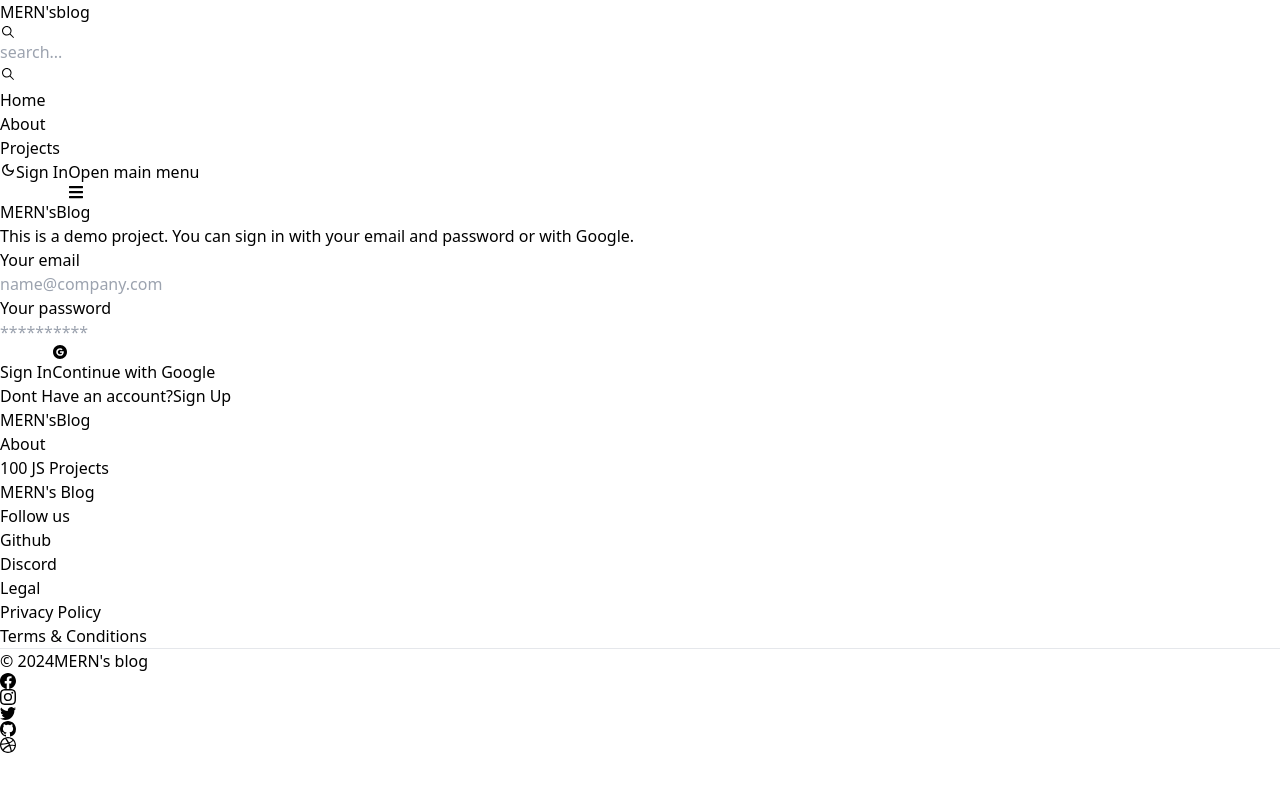
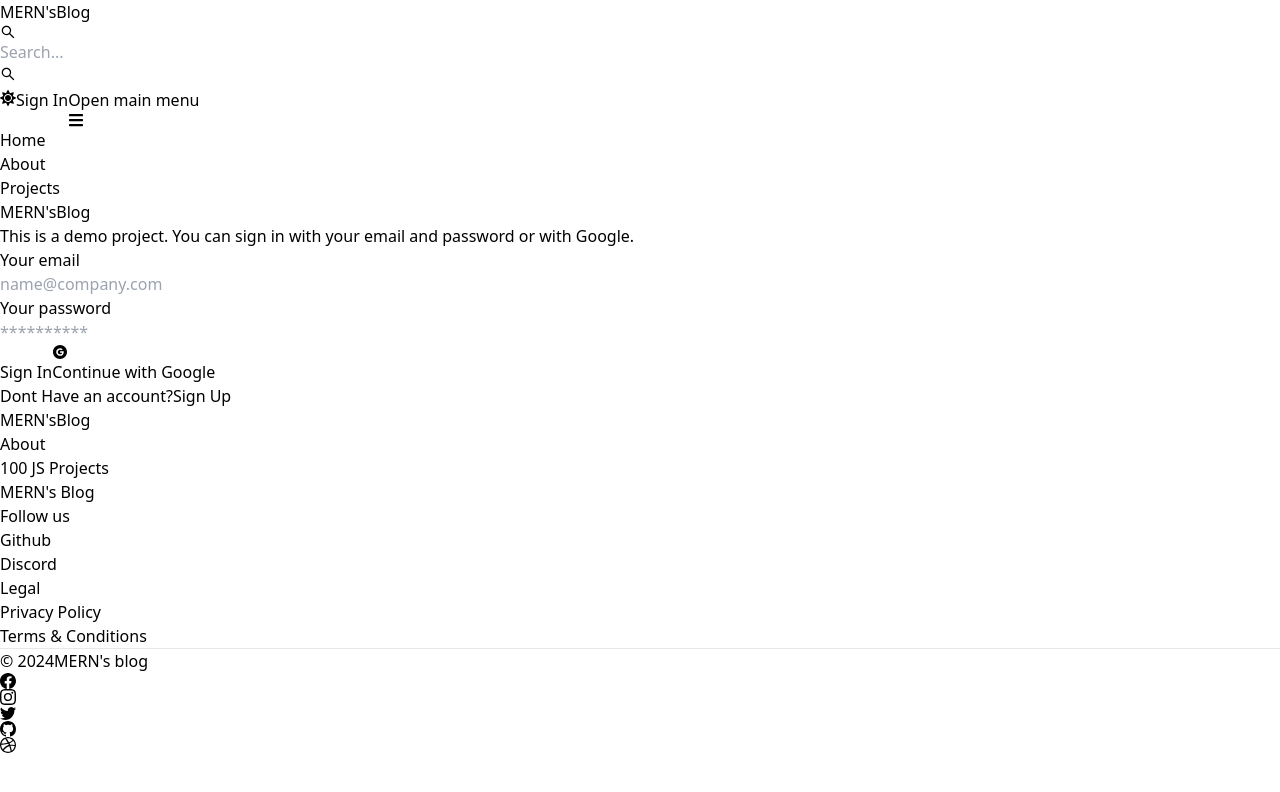
Before and after one commit to Sravan347/mern-blog, a React (Vite) app in the folder client/: page /sign-in in a window 1280 px wide. Shown: the top 792 px of the page. Built offline with nearby package versions, Linux system fonts and the light colour scheme; no server answers.

Commit message:
complete dark mode functionality

```diff
--- a/client/src/components/Header.jsx
+++ b/client/src/components/Header.jsx
@@ -1,71 +1,126 @@
-import React from "react";
-import { Navbar, TextInput } from "flowbite-react";
-import { Link, useLocation } from "react-router-dom";
-import { IoIosSearch } from "react-icons/io";
-import { MdOutlineDarkMode } from "react-icons/md";
+import { Avatar, Button, Dropdown, Navbar, TextInput } from 'flowbite-react';
+import { Link, useLocation, useNavigate } from 'react-router-dom';
+import { AiOutlineSearch } from 'react-icons/ai';
+import { FaMoon, FaSun } from 'react-icons/fa';
+import { useSelector, useDispatch } from 'react-redux';
+import { toggleTheme } from '../redux/theme/themeSlice';
+// import { signoutSuccess } from '../redux/user/userSlice';
+// import { useEffect, useState } from 'react';
 
-function Header() {
+export default function Header() {
   const path = useLocation().pathname;
+  const location = useLocation();
+  const navigate = useNavigate();
+  const dispatch = useDispatch();
+  const { currentUser } = useSelector((state) => state.user);
+  const { theme } = useSelector((state) => state.theme);
+  // const [searchTerm, setSearchTerm] = useState('');
+
+  // useEffect(() => {
+  //   const urlParams = new URLSearchParams(location.search);
+  //   const searchTermFromUrl = urlParams.get('searchTerm');
+  //   if (searchTermFromUrl) {
+  //     setSearchTerm(searchTermFromUrl);
+  //   }
+  // }, [location.search]);
+
+  // const handleSignout = async () => {
+  //   try {
+  //     const res = await fetch('/api/user/signout', {
+  //       method: 'POST',
+  //     });
+  //     const data = await res.json();
+  //     if (!res.ok) {
+  //       console.log(data.message);
+  //     } else {
+  //       dispatch(signoutSuccess());
+  //     }
+  //   } catch (error) {
+  //     console.log(error.message);
+  //   }
+  // };
+
+  const handleSubmit = (e) => {
+    e.preventDefault();
+    const urlParams = new URLSearchParams(location.search);
+    urlParams.set('searchTerm', searchTerm);
+    const searchQuery = urlParams.toString();
+    navigate(`/search?${searchQuery}`);
+  };
 
   return (
-    <div>
-      <Navbar className="border-b-2">
+    <Navbar className='border-b-2'>
       <Link
-          to="/"
-          className="self-center whitespace-nowrap text-sm sm:text-xl font-semibold dark:text-white"
+        to='/'
+        className='self-center whitespace-nowrap text-sm sm:text-xl font-semibold dark:text-white'
       >
-          <span className="px-2 py-1 bg-gradient-to-r from-indigo-500 via-purple-500 to-pink-500 rounded-lg text-white">
+        <span className='px-2 py-1 bg-gradient-to-r from-indigo-500 via-purple-500 to-pink-500 rounded-lg text-white'>
           MERN's
         </span>
-          blog
+        Blog
       </Link>
-        <form action="">
+      <form onSubmit={handleSubmit}>
         <TextInput
-            type="text"
-            placeholder="search..."
-            rightIcon={IoIosSearch}
-            className="hidden lg:inline"
-            aria-label="Search"
+          type='text'
+          placeholder='Search...'
+          rightIcon={AiOutlineSearch}
+          className='hidden lg:inline'
+          // value={searchTerm}
+          // onChange={(e) => setSearchTerm(e.target.value)}
         />
       </form>
-
-        <button
-          className="w-12 h-10 lg:hidden"
-          color="gray"
-          aria-label="Search"
+      <Button className='w-12 h-10 lg:hidden' color='gray' pill>
+        <AiOutlineSearch />
+      </Button>
+      <div className='flex gap-2 md:order-2'>
+        <Button
+          className='w-12 h-10 hidden sm:inline'
+          color='gray'
+          pill
+          onClick={() => dispatch(toggleTheme())}
         >
-          <IoIosSearch />
-        </button>
+          {theme === 'light' ? <FaSun /> : <FaMoon />}
+        </Button>
+        {currentUser ? (
+          <Dropdown
+            arrowIcon={false}
+            inline
+            label={
+              <Avatar alt='user' img={currentUser.profilePicture} rounded />
+            }
+          >
+            <Dropdown.Header>
+              <span className='block text-sm'>@{currentUser.username}</span>
+              <span className='block text-sm font-medium truncate'>
+                {currentUser.email}
+              </span>
+            </Dropdown.Header>
+            <Link to={'/dashboard?tab=profile'}>
+              <Dropdown.Item>Profile</Dropdown.Item>
+            </Link>
+            <Dropdown.Divider />
+            {/* <Dropdown.Item onClick={handleSignout}>Sign out</Dropdown.Item> */}
+          </Dropdown>
+        ) : (
+          <Link to='/sign-in'>
+            <Button gradientDuoTone='purpleToBlue' outline>
+              Sign In
+            </Button>
+          </Link>
+        )}
+        <Navbar.Toggle />
+      </div>
       <Navbar.Collapse>
-          <Navbar.Link active={path === "/"} as="div">
-            <Link to="/">Home</Link>
+        <Navbar.Link active={path === '/'} as={'div'}>
+          <Link to='/'>Home</Link>
         </Navbar.Link>
-          <Navbar.Link active={path === "/about"} as="div">
-            <Link to="/about">About</Link>
+        <Navbar.Link active={path === '/about'} as={'div'}>
+          <Link to='/about'>About</Link>
         </Navbar.Link>
-          <Navbar.Link active={path === "/projects"} as="div">
-            <Link to="/projects">Projects</Link>
+        <Navbar.Link active={path === '/projects'} as={'div'}>
+          <Link to='/projects'>Projects</Link>
         </Navbar.Link>
       </Navbar.Collapse>
-
-        <div className="flex items-center space-x-4">
-          <button
-            className="p-2 rounded-full bg-gray-200 hover:bg-gray-300 dark:bg-gray-700 dark:hover:bg-gray-600 text-gray-700 dark:text-gray-200"
-            aria-label="Toggle Dark Mode"
-          >
-            <MdOutlineDarkMode />
-          </button>
-          <Link to="/sign-in">
-            <button className="px-4 py-2 bg-gradient-to-r from-purple-700 to-blue-500 text-white rounded-full border-2 border-transparent hover:border-purple-500">
-              Sign In
-            </button>
-          </Link>
-
-          <Navbar.Toggle className="lg:hidden" />
-        </div>
     </Navbar>
-    </div>
   );
 }
-
-export default Header;
--- a/client/src/components/OAuth.jsx
+++ b/client/src/components/OAuth.jsx
@@ -1,3 +1,47 @@
+// import { Button } from 'flowbite-react';
+// import { AiFillGoogleCircle } from 'react-icons/ai';
+// import { GoogleAuthProvider, signInWithPopup, getAuth } from 'firebase/auth';
+// import { app } from '../firebase';
+// import { useDispatch } from 'react-redux';
+// import { signInSuccess } from '../redux/user/userSlice';
+// import { useNavigate } from 'react-router-dom';
+
+// export default function OAuth() {
+//     const auth = getAuth(app)
+//     const dispatch = useDispatch()
+//     const navigate = useNavigate()
+//     const handleGoogleClick = async () =>{
+//         const provider = new GoogleAuthProvider()
+//         provider.setCustomParameters({ prompt: 'select_account' })
+//         try {
+//             const resultsFromGoogle = await signInWithPopup(auth, provider)
+//             const res = await fetch('/api/v1/auth/google', {
+//                 method: 'POST',
+//                 headers: { 'Content-Type': 'application/json' },
+//                 body: JSON.stringify({
+//                     name: resultsFromGoogle.user.displayName,
+//                     email: resultsFromGoogle.user.email,
+//                     googlePhotoUrl: resultsFromGoogle.user.photoURL,
+//                 }),
+//                 })
+//             const data = await res.json()
+//             if (res.ok){
+//                 dispatch(signInSuccess(data))
+//                 navigate('/')
+//             }
+//         } catch (error) {
+//             console.log(error);
+//         }
+//     }
+//   return (
+//     <Button type='button' gradientDuoTone='pinkToOrange' outline onClick={handleGoogleClick}>
+//         <AiFillGoogleCircle className='w-6 h-6 mr-2'/>
+//         Continue with Google
+//     </Button>
+//   )
+// }
+
+
 import { Button } from 'flowbite-react';
 import { AiFillGoogleCircle } from 'react-icons/ai';
 import { GoogleAuthProvider, signInWithPopup, getAuth } from 'firebase/auth';
@@ -5,16 +49,21 @@
 import { useDispatch } from 'react-redux';
 import { signInSuccess } from '../redux/user/userSlice';
 import { useNavigate } from 'react-router-dom';
+import { useState } from 'react';
 
 export default function OAuth() {
-    const auth = getAuth(app)
-    const dispatch = useDispatch()
-    const navigate = useNavigate()
-    const handleGoogleClick = async () =>{
-        const provider = new GoogleAuthProvider()
-        provider.setCustomParameters({ prompt: 'select_account' })
+    const auth = getAuth(app);
+    const dispatch = useDispatch();
+    const navigate = useNavigate();
+    const [loading, setLoading] = useState(false);
+
+    const handleGoogleClick = async () => {
+        const provider = new GoogleAuthProvider();
+        provider.setCustomParameters({ prompt: 'select_account' });
+
+        setLoading(true);
         try {
-            const resultsFromGoogle = await signInWithPopup(auth, provider)
+            const resultsFromGoogle = await signInWithPopup(auth, provider);
             const res = await fetch('/api/v1/auth/google', {
                 method: 'POST',
                 headers: { 'Content-Type': 'application/json' },
@@ -23,20 +72,32 @@
                     email: resultsFromGoogle.user.email,
                     googlePhotoUrl: resultsFromGoogle.user.photoURL,
                 }),
-                })
-            const data = await res.json()
-            if (res.ok){
-                dispatch(signInSuccess(data))
-                navigate('/')
+            });
+
+            const data = await res.json();
+            if (res.ok) {
+                dispatch(signInSuccess(data));
+                navigate('/');
+            } else {
+                console.error("Error with API response", data);
             }
         } catch (error) {
-            console.log(error);
+            console.error("Authentication error", error);
+        } finally {
+            setLoading(false);
         }
-    }
-  return (
-    <Button type='button' gradientDuoTone='pinkToOrange' outline onClick={handleGoogleClick}>
-        <AiFillGoogleCircle className='w-6 h-6 mr-2'/>
-        Continue with Google
-    </Button>
-  )
+    };
+
+    return (
+        <Button
+            type='button'
+            gradientDuoTone='pinkToOrange'
+            outline
+            onClick={handleGoogleClick}
+            disabled={loading}
+        >
+            <AiFillGoogleCircle className='w-6 h-6 mr-2'/>
+            {loading ? 'Signing in...' : 'Continue with Google'}
+        </Button>
+    );
 }
--- /dev/null
+++ b/client/src/components/ThemeProvider.jsx
@@ -0,0 +1,19 @@
+import React from 'react'
+import { useSelector } from 'react-redux'
+
+
+function ThemeProvider({children}) {
+    const {theme}=useSelector(state=>state.theme)
+  return (
+    <div className={theme}>
+        <div className='bg-white text-gray-700 dark:text-gray-200 dark:bg-[rgb(16,23,42)]'>
+        {children}
+        </div>
+
+
+
+    </div>
+  )
+}
+
+export default ThemeProvider
--- a/client/src/main.jsx
+++ b/client/src/main.jsx
@@ -4,11 +4,15 @@
 import { store, persistor } from "./redux/store.js";
 import { Provider } from "react-redux";
 import { PersistGate } from "redux-persist/integration/react";
+import ThemeProvider from "./components/ThemeProvider.jsx";
 
 createRoot(document.getElementById("root")).render(
   <PersistGate persistor={persistor}>
     <Provider store={store}>
+      <ThemeProvider>
       <App />
+      </ThemeProvider>
+
     </Provider>
   </PersistGate>
 );
--- a/client/src/redux/store.js
+++ b/client/src/redux/store.js
@@ -2,9 +2,11 @@
 import  userReducer  from './user/UserSlice'
 import {persistReducer, persistStore} from 'redux-persist'
 import storage from 'redux-persist/lib/storage';
+import themeReducer from './theme/themeSlice'
 
 const rootReducer=combineReducers({
   user:userReducer,
+  theme:themeReducer
 
 })
 const persistConfig={
--- /dev/null
+++ b/client/src/redux/theme/themeSlice.js
@@ -0,0 +1,19 @@
+import {createSlice} from '@reduxjs/toolkit';
+
+const initialState = {
+    theme: 'light',
+};
+
+const themeSlice = createSlice({
+    name: 'theme',
+    initialState,
+    reducers: {
+        toggleTheme: (state) => {
+            state.theme = state.theme === 'light' ? 'dark' : 'light';
+        },
+        }
+});
+
+export const {toggleTheme} = themeSlice.actions;
+
+export default themeSlice.reducer;
```
Also changed, not shown: client/src/firebase.js (+7 -7 lines), client/src/pages/SignIn.jsx (+6 -2 lines). Lines whose indentation alone changed are shown as unchanged.
